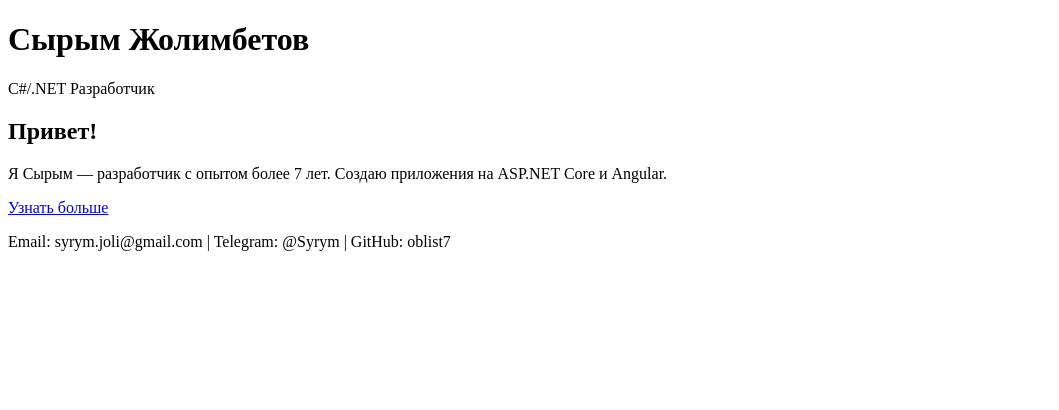
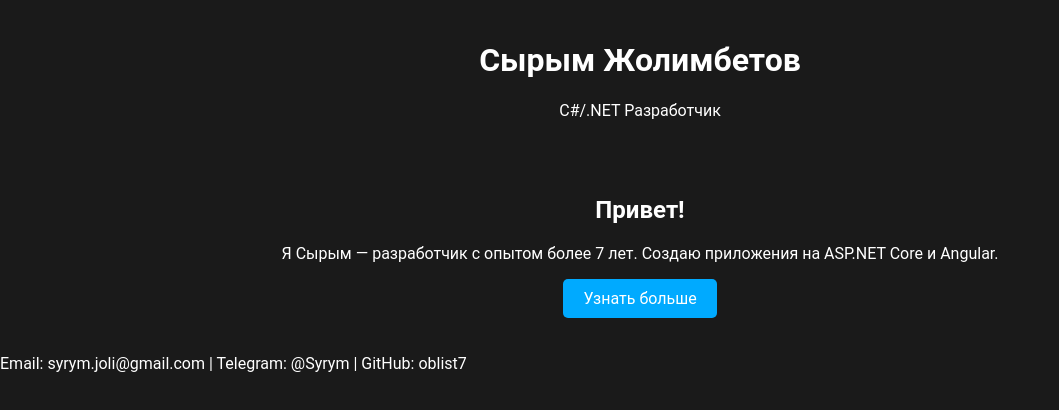
Before and after one commit to oblist7/oblist7.github.io, a plain HTML site: page index.html in a window 1280 px wide. Shown: the whole page, without its empty margins (0-1059 px from the left). Drawn offline with Linux system fonts and the light colour scheme.

Commit message:
Update index.html

```diff
--- a/index.html
+++ b/index.html
@@ -4,7 +4,7 @@
     <meta charset="UTF-8">
     <meta name="viewport" content="width=device-width, initial-scale=1.0">
     <title>Сырым Жолимбетов - C#/.NET Разработчик</title>
-    <link rel="stylesheet" href="styles.css">
+    <link rel="stylesheet" href="mystyle.css">
 </head>
 <body>
     <header>
```
